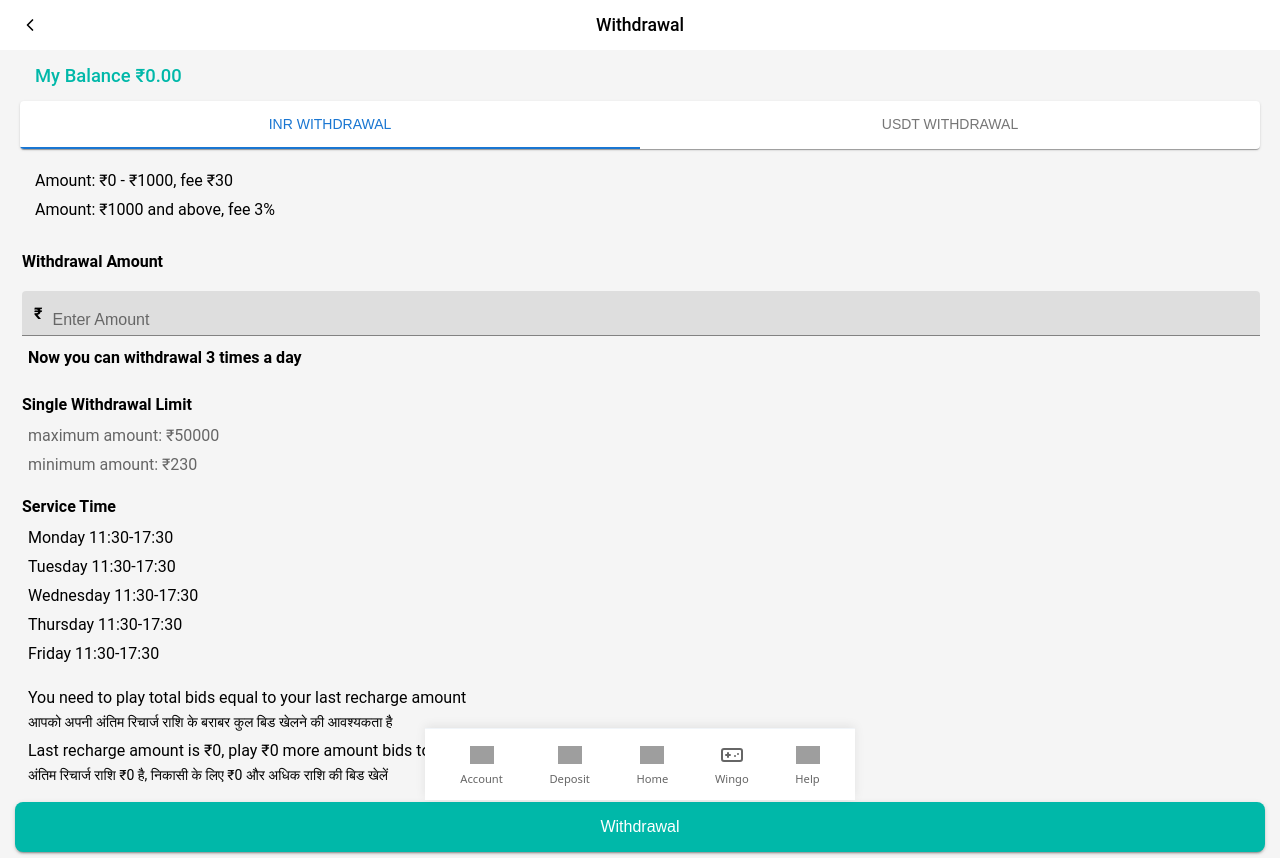
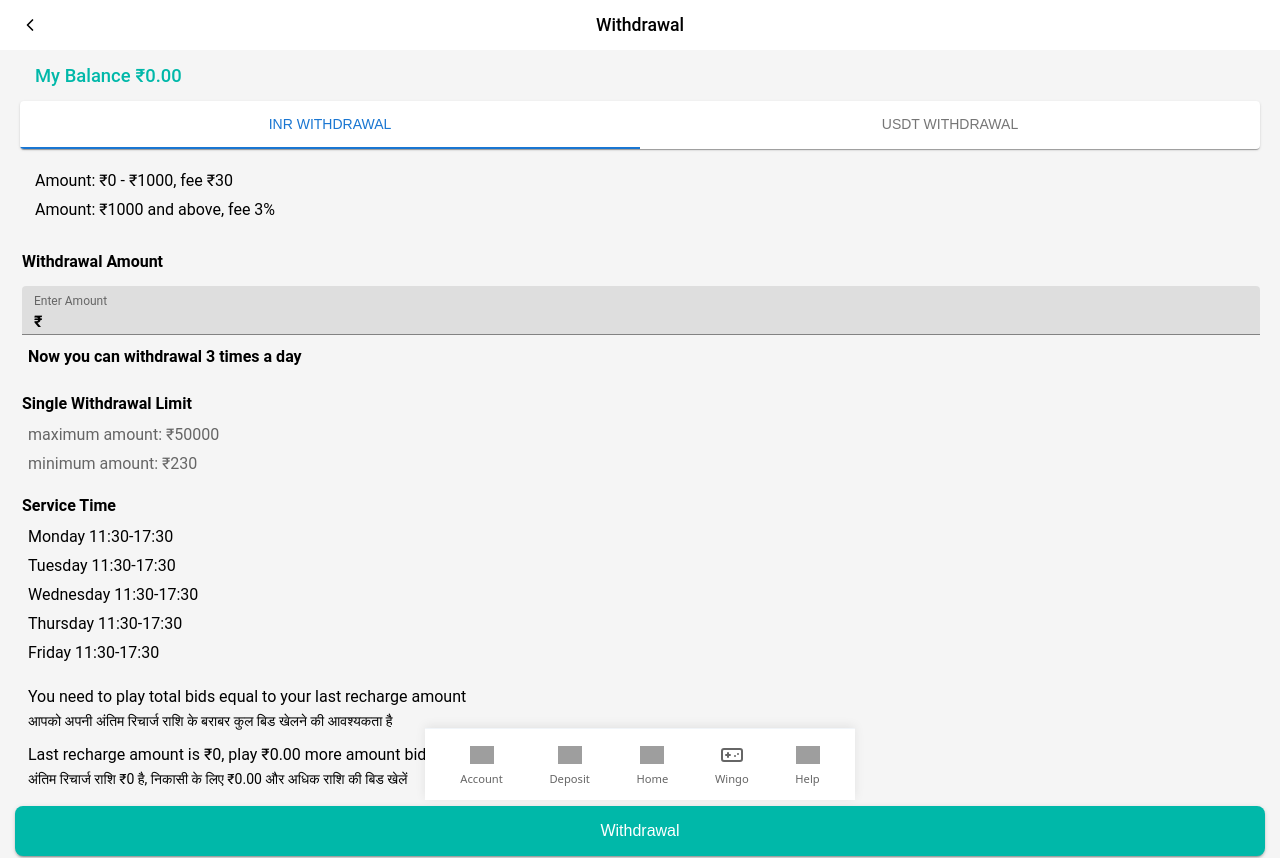
Before and after one commit to ritikgchoudhary/todaaaple, a Vue app in the folder frontend-vue/: page /withdrawal in a window 1280 px wide. Shown: the top 858 px of the page. Built offline with nearby package versions, Linux system fonts and the light colour scheme; no server answers; sample sign-in values are in the browser's storage; grey boxes are pictures that could not be loaded.

Commit message:
auto-update: sync changes 2026-03-08 09:12:02

```diff
--- a/frontend-vue/src/views/WithdrawView.vue
+++ b/frontend-vue/src/views/WithdrawView.vue
@@ -43,11 +43,14 @@
         <div class="info-text">Amount: ₹0 - ₹1000, fee ₹30</div>
         <div class="info-text" style="margin-bottom: 10px;">Amount: ₹1000 and above, fee 3%</div>
 
-        <div class="input-label" style="font-size: 1rem; color: black;">Withdrawal Amount</div>
+        <div class="input-label" style="font-size: 1rem; color: black; margin-bottom: 5px;">Withdrawal Amount</div>
         <div class="input-card">
           <div class="input-wrap">
-            <span class="prefix">₹</span>
-            <input type="number" v-model.number="amount" placeholder="Enter Amount" class="main-input" />
+            <div class="input-label-small">Enter Amount</div>
+            <div class="input-inner">
+              <span class="prefix">₹</span>
+              <input type="number" v-model.number="amount" class="main-input" />
+            </div>
           </div>
         </div>
 
@@ -69,10 +72,10 @@
             You need to play total bids equal to your last recharge amount<br/>
             <span class="hindi-text">आपको अपनी अंतिम रिचार्ज राशि के बराबर कुल बिड खेलने की आवश्यकता है</span>
           </div>
-          <div class="info-text">
-            Last recharge amount is ₹{{ withdrawalLimits.recharge }}, play ₹{{ Math.max(0, withdrawalLimits.recharge - withdrawalLimits.bid) }} more amount bids to withdraw<br/>
-            <span class="hindi-text">अंतिम रिचार्ज राशि ₹{{ withdrawalLimits.recharge }} है, निकासी के लिए ₹{{ Math.max(0, withdrawalLimits.recharge - withdrawalLimits.bid) }} और अधिक राशि की बिड खेलें</span>
-          </div>
+        <div class="info-text" style="color: black; margin-top: 5px;">
+          Last recharge amount is ₹{{ withdrawalLimits.recharge }}, play ₹{{ Math.max(0, withdrawalLimits.recharge - withdrawalLimits.bid).toFixed(2) }} more amount bids to withdraw<br/>
+          <span class="hindi-text">अंतिम रिचार्ज राशि ₹{{ withdrawalLimits.recharge }} है, निकासी के लिए ₹{{ Math.max(0, withdrawalLimits.recharge - withdrawalLimits.bid).toFixed(2) }} और अधिक राशि की बिड खेलें</span>
+        </div>
         </div>
 
         <div class="btn-container">
@@ -98,11 +101,14 @@
         <div class="info-text">Withdrawal Fee: 3% (deducted from withdrawal amount)</div>
         <div class="info-text sub-text" style="margin-bottom: 10px;">Minimum fee: 3 USDT</div>
 
-        <div class="input-label" style="font-size: 1rem; color: black;">USDT Withdrawal Amount</div>
+        <div class="input-label" style="font-size: 1rem; color: black; margin-bottom: 5px;">USDT Withdrawal Amount</div>
         <div class="input-card">
           <div class="input-wrap">
-            <span class="prefix usdt-text">USDT</span>
-            <input type="number" v-model.number="usdtAmount" placeholder="Enter USDT Amount" class="main-input" />
+            <div class="input-label-small">Enter USDT Amount</div>
+            <div class="input-inner">
+              <span class="prefix usdt-text" style="color: black;">USDT</span>
+              <input type="number" v-model.number="usdtAmount" class="main-input" />
+            </div>
           </div>
         </div>
 
@@ -378,6 +384,7 @@ onMounted(fetchData)
   align-items: center;
   gap: 5px;
   background-color: transparent;
+  color: #00b8a9;
 }
 .balance-label {
   font-size: 1.15rem;
@@ -447,21 +454,23 @@ onMounted(fetchData)
 .service-time { color: black !important; }
 
 .input-card {
-  padding: 20px 20px 0 22px;
+  padding: 10px 20px 0 22px;
 }
 .input-wrap {
-  display: flex; align-items: center;
   background: rgba(0, 0, 0, 0.09);
   border-radius: 4px 4px 0 0;
-  padding: 0 12px;
+  padding: 8px 12px 0 12px;
   border-bottom: 1px solid rgba(0, 0, 0, 0.42);
   margin-bottom: 1px;
 }
 .input-wrap:focus-within { border-bottom: 2px solid #3f51b5; padding-bottom: 0; margin-bottom: 0;}
+.input-inner {
+  display: flex; align-items: center;
+}
 .prefix { font-weight: bold; font-size: 1rem; margin-right: 10px; }
 .main-input {
   flex: 1; background: none; border: none; outline: none; color: #000;
-  font-size: 1rem; padding: 20px 0 6px 0;
+  font-size: 1rem; padding: 4px 0;
 }
 .main-input::placeholder { color: rgba(0,0,0,0.54); }
 
```
